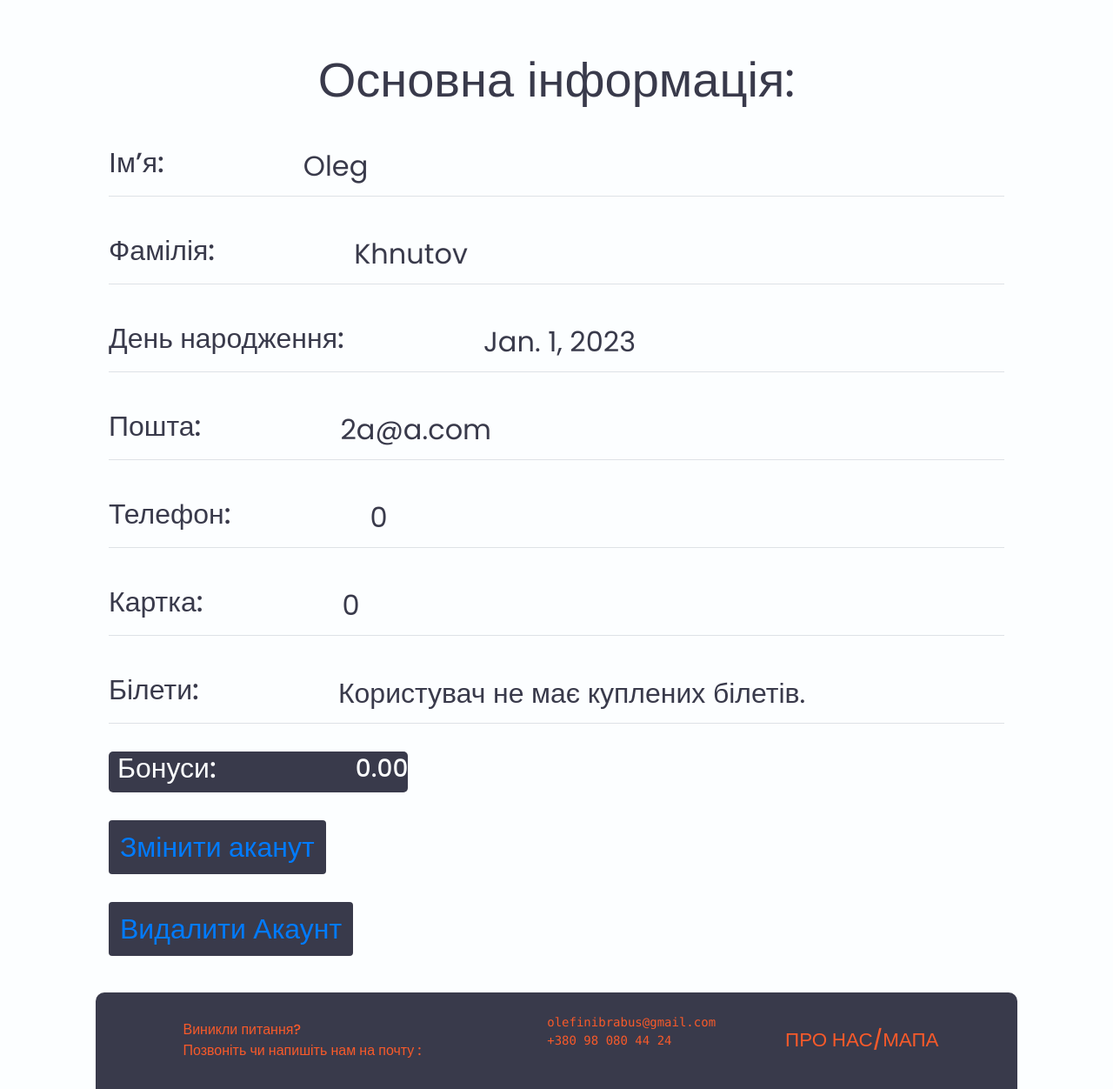
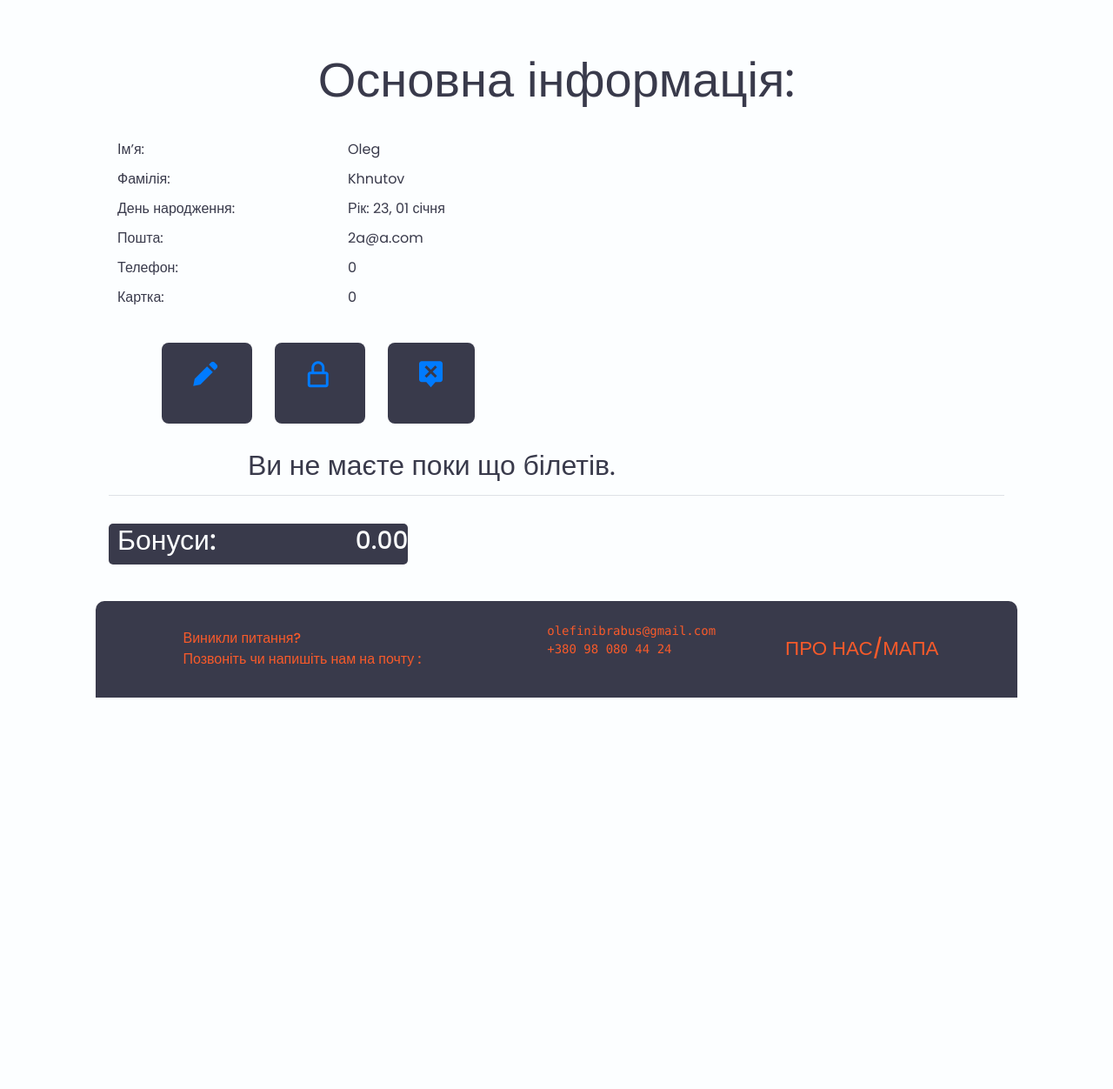
Before and after one commit to olefinbrabus/PopCornCinema, a Django app: page /user/2/ in a window 1280 px wide. Shown: the part 160-1412 px from the top of the page at 87% size. After the commit the page ends 962 px from the top, so only its background shows below. Run offline with Django 4.2, Linux system fonts and the light colour scheme; a user stored in the database is signed in; data comes from the database, SQL or seed files in the repository; both versions use the stored data as it was after the commit; some libraries are stand-ins or nearby versions.

Commit message:
add card field by default, create update password form, better UI

```diff
--- a/cart/cart.py
+++ b/cart/cart.py
@@ -55,11 +55,13 @@ class Cart:
         sessions_id: set = {cart_ticket.movie_session_id for cart_ticket in cart_tickets}
         sessions = MovieSession.objects.filter(id__in=sessions_id)
 
-        return sum([
+        sum_price = float(sum([
             session.price for session in sessions
             for ticket in cart_tickets
             if session.id == ticket.movie_session_id
-        ])
+        ]))
+
+        return int(sum_price) if sum_price.is_integer() else sum_price
 
     @property
     def get_sessions_in_tickets(self):
--- a/cart/views.py
+++ b/cart/views.py
@@ -1,7 +1,7 @@
 import uuid
+
 from typing import Union
 
-from django.contrib import messages
 from django.shortcuts import get_object_or_404
 from django.views import generic
 from django.http import JsonResponse, HttpResponse
@@ -29,6 +29,7 @@ class CartView(generic.TemplateView):
         sessions = MovieSession.objects.filter(id__in=sessions_id)
 
         context["sessions"] = sessions
+        context["sessions_titles"] = {session.movie.title for session in sessions}
 
         context["tickets_summary_price"] = cart.get_summary_tickets_price
         context["tickets_price_sessions"] = cart.get_tickets_price_by_sessions
--- a/cinema/forms.py
+++ b/cinema/forms.py
@@ -19,7 +19,7 @@ class MoviesSearchForm(forms.Form):
         queryset=Genre.objects.all(),
         required=False,
         label='Жанр',
-        empty_label='Оберіть жанр',
+        empty_label='Немає',
         widget=forms.Select(
             attrs={
                 "class": "movie-list-margin",
--- a/cinema/models.py
+++ b/cinema/models.py
@@ -1,6 +1,7 @@
 import os
 import uuid
-from datetime import datetime
+from datetime import datetime, date
+from typing import Union
 
 from django.core.exceptions import ValidationError
 from django.db import models
@@ -74,24 +75,29 @@ class MovieSession(models.Model):
 
     @property
     def string_film_time(self) -> str:
-        str_time = ""
-        session_time: datetime = self.show_time
+        return time_to_string(self.show_time)
 
-        if session_time.year != datetime.now().year:
-            str_time += session_time.strftime("Рік: %y, ")
 
-        str_time += session_time.strftime(" %d ")
+def time_to_string(time: Union[datetime, date], hours=True) -> str:
+    str_time = ""
 
-        months = ("січня", "лютого", "березня", "квітня", "травня", "червня",
-                  "липня", "серпня", "вересня", "жовтня", "листопада", "грудня")
-        str_time += months[session_time.month - 1]
+    if time.year != datetime.now().year:
+        str_time += time.strftime("Рік: %y, ")
 
-        str_time += session_time.strftime(" %H:%S")
+    str_time += time.strftime(" %d ")
 
-        return str_time
+    months = ("січня", "лютого", "березня", "квітня", "травня", "червня",
+              "липня", "серпня", "вересня", "жовтня", "листопада", "грудня")
+    str_time += months[time.month - 1]
 
-    def __str__(self):
-        return self.movie.title + " " + str(self.show_time)
+    if hours:
+        str_time += time.strftime(" %H:%S")
+
+    return str_time
+
+
+def __str__(self):
+    return self.movie.title + " " + str(self.show_time)
 
 
 class Order(models.Model):
--- a/static/css/style.css
+++ b/static/css/style.css
@@ -423,13 +423,13 @@ footer {
 }
 
 .manage-user ul,
-.manage-user input,
+.manage-user button,
 .manage-user h2 {
     text-align: center;
     align-items: center;
 }
 
-.manage-user input {
+.manage-user button {
     place-content: center;
     margin: auto;
 
@@ -460,6 +460,18 @@ footer {
     display: flex;
     align-items: center;
     text-align: center;
+}
+
+.user-buttons{
+    margin: 3rem;
+}
+
+.user-account-btn{
+    padding: 2.2rem 2rem;
+    background: var(--text-color);
+    text-align: center;
+    border-radius: 0.5rem;
+    margin: 0.8rem;
 }
 
 .promotional {
@@ -541,7 +553,7 @@ footer {
 
 }
 
-.empty-cart {
+.big-buttons-manage {
     margin: 5rem;
     font-size: 68px;
 }
--- a/templates/base.html
+++ b/templates/base.html
@@ -63,5 +63,14 @@
         integrity="sha384-Fy6S3B9q64WdZWQUiU+q4/2Lc9npb8tCaSX9FK7E8HnRr0Jz8D6OP9dO5Vg3Q9ct"
         crossorigin="anonymous"></script>
 
+<script src="https://cdn.jsdelivr.net/npm/@floating-ui/core@1.6.1"></script>
+<script src="https://cdn.jsdelivr.net/npm/@floating-ui/dom@1.6.5"></script>
+
+<script>
+    $(function () {
+  $('[data-toggle="tooltip"]').tooltip()
+})
+</script>
+
 </body>
 </html>
--- a/templates/includes/sidebar.html
+++ b/templates/includes/sidebar.html
@@ -42,7 +42,8 @@
           <span class="nav-link-title">Навігація</span>
         </a>
 
-        <a href="{% url "cart:cart" %}" class="nav-link">
+        <a href="{% url "cart:cart" %}" class="nav-link " style="container: body"
+           data-toggle="tooltip" data-placement="top" title="{{ cart.get_summary_tickets_price }}">
           <i class='bx bxs-cart'></i>
           <div style="display: flex; align-items: center">
             <span class="nav-link-title" style="margin-right: 10px">Кошик</span>
--- a/templates/user/account.html
+++ b/templates/user/account.html
@@ -5,37 +5,53 @@
 {% endblock %}
 
 {% block content %}
-    <h2 class="text-center display-4"> Основна інформація:</h2>
-    <div class="user-info nav-tabs">
-        <h2>Імʼя: </h2>
-        <p class="description">{{ user.first_name }}</p>
+  <h2 class="text-center display-4" style="margin-bottom: 25px"> Основна інформація:</h2>
+  <div class="row">
+    <div class="col-3">
+      <p>Імʼя: </p>
+
+      {% if user.last_name %}
+        <p>Фамілія: </p>
+      {% endif %}
+
+      <p>День народження:</p>
+      <p>Пошта: </p>
+      <p>Телефон: </p>
+      <p>Картка: </p>
     </div>
+    <div class="col-2">
+      <p>{{ user.first_name }}</p>
       {% if user.last_name %}
-        <div class="user-info nav-tabs">
-            <h2>Фамілія: </h2>
-            <p class="description">{{ user.last_name }}</p>
+        <p>{{ user.last_name }}</p>
+      {% endif %}
+      <p>{{ user.time_to_string }}</p>
+      <p>{{ user.email }}</p>
+      <p>{{ user.number }}</p>
+      <p>{{ user.card }}</p>
     </div>
-    {% endif %}
-    <div class="user-info nav-tabs">
-        <h2>День народження: </h2>
-        <p class="description">{{ user.birthday }}</p>
-    </div>
-    <div class="user-info nav-tabs">
-        <h2>Пошта: </h2>
-        <p class="description">{{ user.email }}</p>
   </div>
 
+  <div class="user-buttons">
+    <a href="{% url "user:update" pk=user.id %}" class="user-account-btn"
+       data-toggle="tooltip" data-placement="top" title="Змінити данні">
+      <i class='bx bxs-pencil bx-md'></i>
+    </a>
+
+    <a href="{% url "user:update-password" pk=user.id %}" class="user-account-btn"
+       data-toggle="tooltip" data-placement="top" title="Змінити пароль та пошту">
+      <i class='bx bx-lock-alt bx-md' ></i>
+    </a>
+
+    <a href="{% url "user:delete" pk=user.id %}" class="user-account-btn"
+       data-toggle="tooltip" data-placement="top" title="Видалити акаунт">
+      <i class='bx bxs-message-alt-x bx-md'></i>
+    </a>
+  </div>
+
+
   <div class="user-info nav-tabs">
-        <h2>Телефон: </h2>
-        <p class="description">{{ user.number }}</p>
-    </div>
-    <div class="user-info nav-tabs">
-        <h2>Картка: </h2>
-        <p class="description">{{ user.card }}</p>
-    </div>
-    <div class="user-info nav-tabs">
+    {% if tickets %}
       <h2>Білети: </h2>
-        {% if tickets %}
       <ul>
         {% for ticket in tickets %}
           <li class="ticket">
@@ -45,17 +61,12 @@
         {% endfor %}
       </ul>
     {% else %}
-            <p class="description">Користувач не має куплених білетів.</p>
+      <p class="description">Ви не маєте поки що білетів.</p>
     {% endif %}
   </div>
   <div class="user-info promotional">
     <h2>Бонуси: </h2>
     <h3 class="description">{{ user.promotional_money }}</h3>
   </div>
-    <div class="btn inline">
-        <a href="{% url "user:update" pk=user.id %}">Змінити аканут</a>
-    </div>
-    <div class="btn inline">
-        <a href="{% url "user:delete" pk=user.id %}">Видалити Акаунт</a>
-    </div>
+
 {% endblock %}
--- a/templates/user/update.html
+++ b/templates/user/update.html
@@ -31,6 +31,6 @@
       {{ form.card }}
     </label>
     <br>
-    <input class="btn btn-primary btn-lg" type="submit" value="Submit">
+    <button class="btn btn-primary btn-lg" type="submit">Оновити данні</button>
   </form>
 {% endblock %}
--- a/user/models.py
+++ b/user/models.py
@@ -6,6 +6,8 @@ from django.contrib.auth.models import (
 
 from django.db import models
 from django.utils.translation import gettext as _
+
+from cinema.models import time_to_string
 
 
 class UserManager(BaseUserManager):
@@ -49,7 +51,7 @@ class User(AbstractUser):
     birthday = models.DateField(default=date.today().replace(month=1, day=1))
     number = models.IntegerField(default=0)
     promotional_money = models.DecimalField(default=0, max_digits=6, decimal_places=2)
-    card = models.IntegerField(default=0)
+    card = models.IntegerField(default=1111_1111_1111_1111)
 
     USERNAME_FIELD = "email"
     REQUIRED_FIELDS = []
@@ -59,3 +61,7 @@ class User(AbstractUser):
     @property
     def get_birthday_to_date(self) -> str:
         return self.birthday.strftime("%Y-%m-%d")
+
+    @property
+    def time_to_string(self) -> str:
+        return time_to_string(self.birthday, hours=False)
--- a/user/urls.py
+++ b/user/urls.py
@@ -1,8 +1,7 @@
 from django.urls import path
 from django.conf import settings
 from django.conf.urls.static import static
-from user.views import UserCreateView, UserDetailView, UserUpdateView, UserDeleteView
-
+from user.views import UserCreateView, UserDetailView, UserUpdateView, UserDeleteView, UserUpdatePasswordView
 
 app_name = "user"
 
@@ -10,5 +9,6 @@ urlpatterns = [
     path("<int:pk>/", UserDetailView.as_view(), name="user-account-detail"),
     path("register/", UserCreateView.as_view(), name="register"),
     path("<int:pk>/update/", UserUpdateView.as_view(), name="update"),
+    path("<int:pk>/update_password/", UserUpdatePasswordView.as_view(), name="update-password"),
     path("<int:pk>/delete/", UserDeleteView.as_view(), name="delete")
 ] + static(settings.MEDIA_URL, document_root=settings.MEDIA_ROOT)
--- a/user/views.py
+++ b/user/views.py
@@ -2,7 +2,7 @@ from django.contrib.auth.mixins import LoginRequiredMixin
 from django.views import generic
 
 from cinema.models import Ticket
-from user.forms import UserCreateForm, UserChangedForm
+from user.forms import UserCreateForm, UserChangedForm, UserPasswordChangedForm
 from user.models import User
 
 
@@ -31,8 +31,15 @@ class UserCreateView(generic.CreateView):
 class UserUpdateView(LoginRequiredMixin, generic.UpdateView):
     model = User
     form_class = UserChangedForm
-    success_url = "/user/login/"
+    success_url = "/"
     template_name = "user/update.html"
+
+
+class UserUpdatePasswordView(LoginRequiredMixin, generic.UpdateView):
+    model = User
+    form_class = UserPasswordChangedForm
+    success_url = "/"
+    template_name = "user/update_password.html"
 
 
 class UserDeleteView(LoginRequiredMixin, generic.DeleteView):
```
Also changed, not shown: templates/cart/cart_view.html (+11 -6 lines), templates/user/delete_confim.html (+5 -3 lines), templates/user/update_password.html (added, +13 -0 lines), user/forms.py (+8 -2 lines), db.sqlite3, user/migrations/0013_alter_user_card.py (added). Lines whose indentation alone changed are shown as unchanged.
